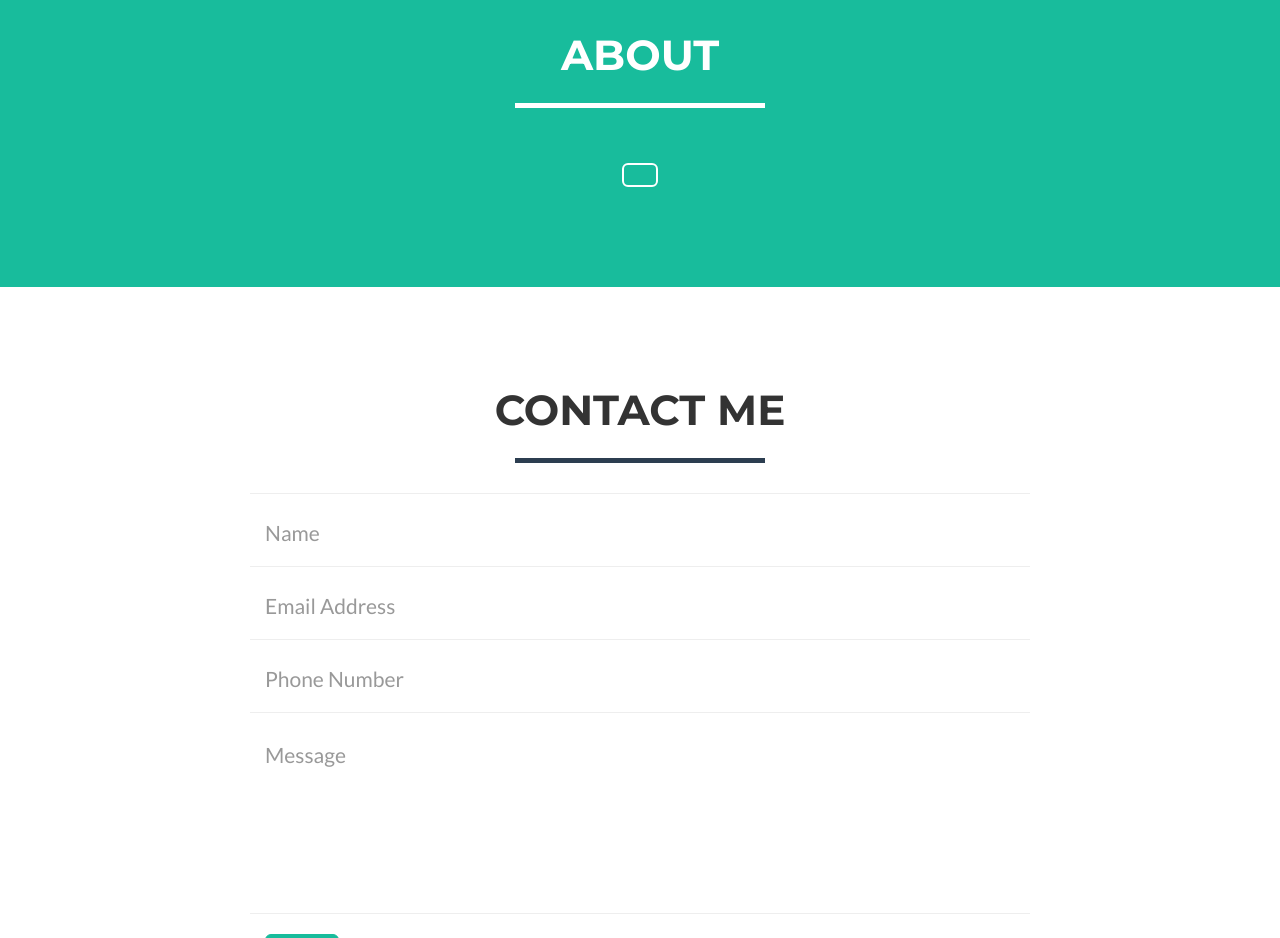
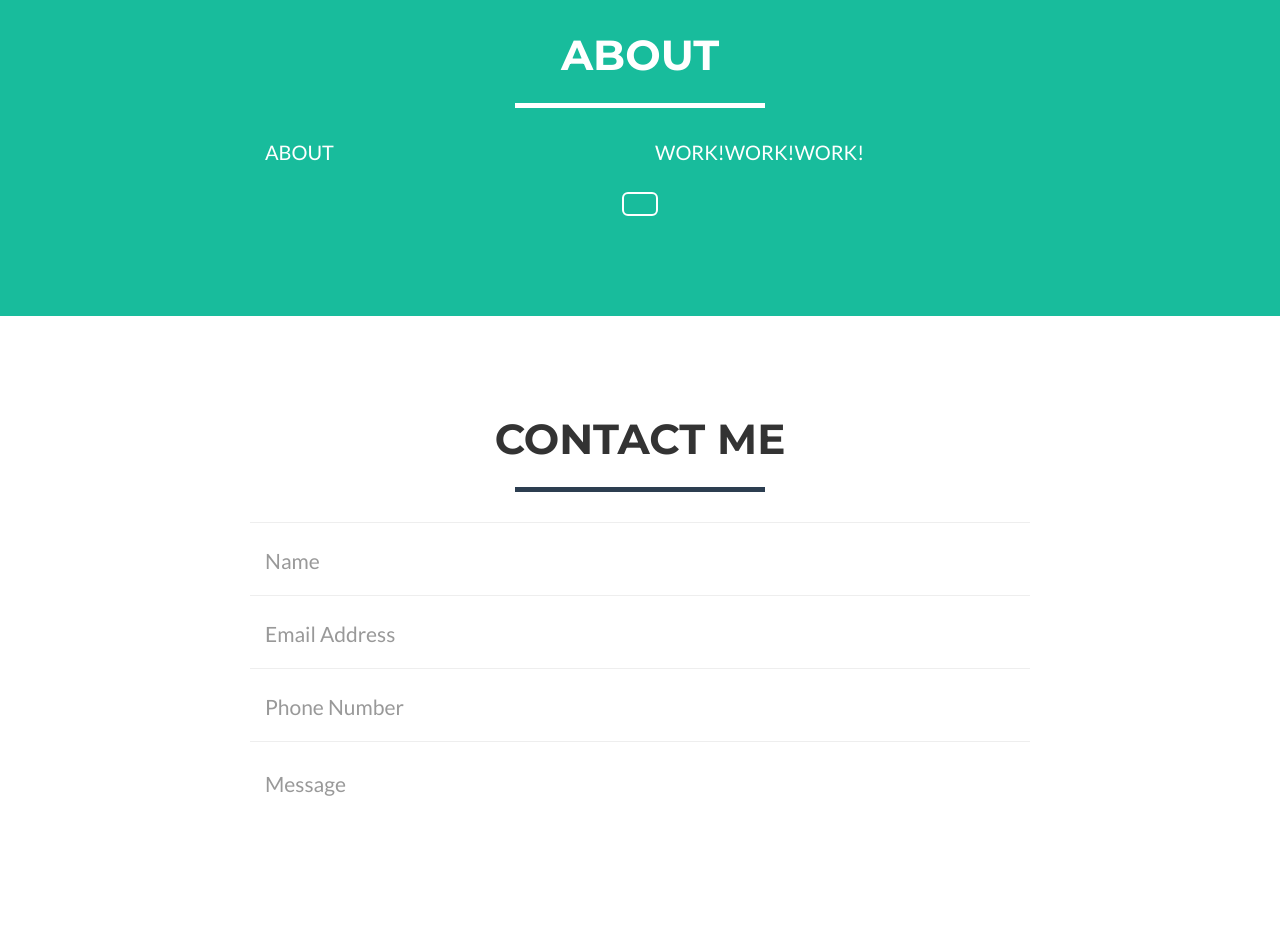
Before and after one commit to nathanielestrada/nathaniel, a website: page index.html in a window 1280 px wide. Shown: the part 1860-2798 px from the top of the page. Drawn offline with nearby package versions, Linux system fonts and the light colour scheme.

Commit message:
Update index.html

```diff
--- a/index.html
+++ b/index.html
@@ -167,10 +167,10 @@
             </div>
             <div class="row">
                 <div class="col-lg-4 col-lg-offset-2">
-                    <p></p>
+                    <p>ABOUT</p>
                 </div>
                 <div class="col-lg-4">
-                    <p></p>
+                    <p>WORK!WORK!WORK!</p>
                 </div>
                 <div class="col-lg-8 col-lg-offset-2 text-center">
                     <a href="#" class="btn btn-lg btn-outline">
```
